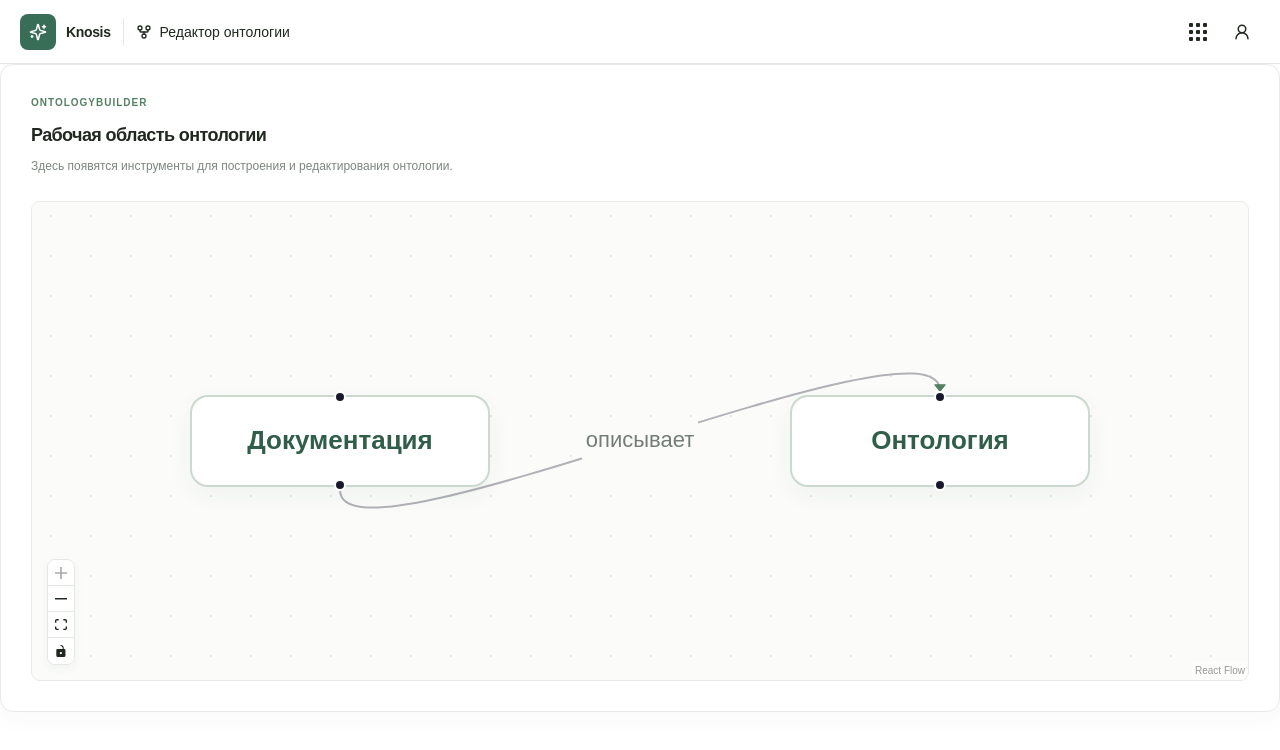
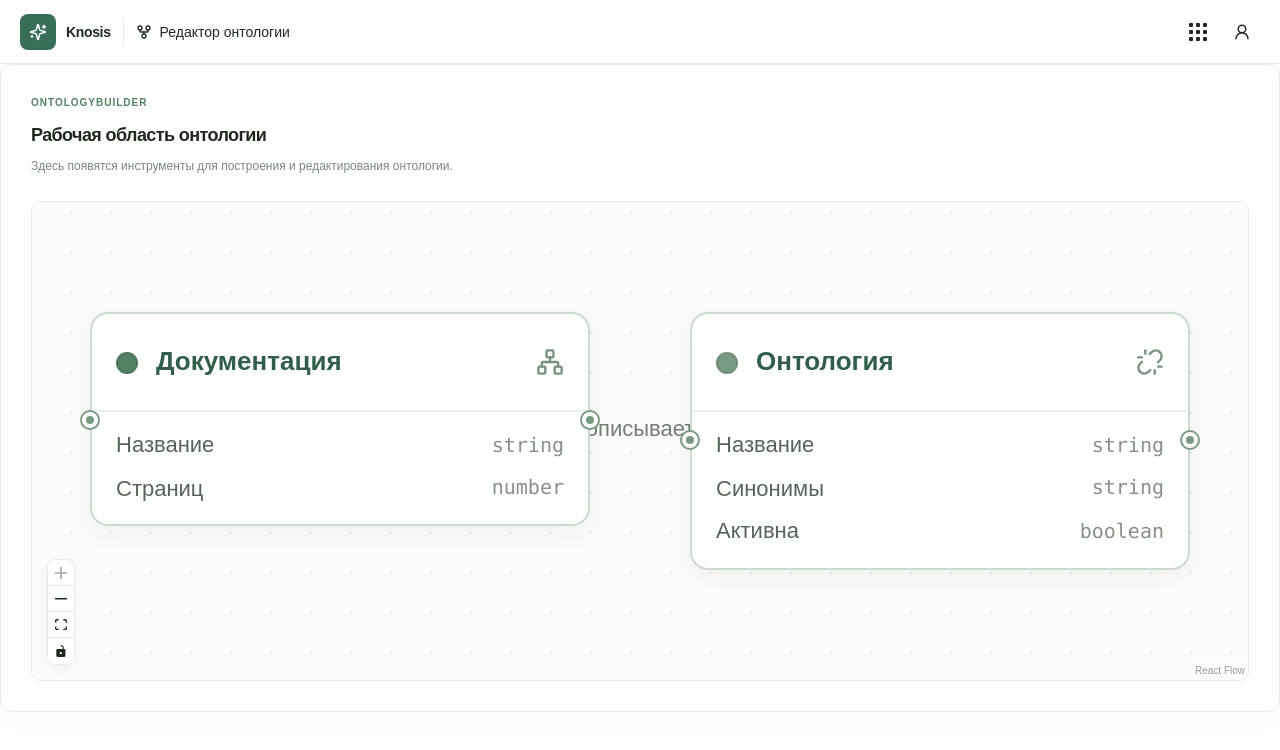
Before and after one commit to LarexSetch/knosis, a React (Vite) app in the folder frontend/: page /ontology-builder in a window 1280 px wide. Shown: the top 750 px of the page. Built offline with nearby package versions, Linux system fonts and the light colour scheme.

Commit message:
master Add props for node and visualize it

```diff
--- a/frontend/src/sections/ontology-builder/OntologyBuilder.css
+++ b/frontend/src/sections/ontology-builder/OntologyBuilder.css
@@ -6,17 +6,92 @@
   background: #fbfcfa;
 }
 
-.ontology-flow .react-flow__node-default {
-  min-width: 150px;
-  padding: 12px 18px;
+.ontology-flow .react-flow__node-ontology {
+  width: 250px;
+  padding: 0;
+  border: 0;
+  color: #315e49;
+  background: transparent;
+}
+
+.ontology-node {
+  overflow: hidden;
   border: 1px solid #cbd9ce;
   border-radius: 9px;
-  color: #315e49;
   background: #fff;
   box-shadow: 0 4px 12px #263b2b0d;
   font-family: 'Avenir Next', Avenir, sans-serif;
+}
+
+.ontology-node__header {
+  display: flex;
+  min-height: 48px;
+  align-items: center;
+  gap: 9px;
+  padding: 10px 12px;
+}
+
+.ontology-node__color {
+  width: 11px;
+  height: 11px;
+  flex: none;
+  border: 1px solid #00000014;
+  border-radius: 50%;
+}
+
+.ontology-node__name {
+  overflow: hidden;
+  flex: 1;
+  color: #315e49;
   font-size: 13px;
   font-weight: 600;
+  text-overflow: ellipsis;
+  white-space: nowrap;
+}
+
+.ontology-node__icons {
+  display: flex;
+  flex: none;
+  align-items: center;
+  gap: 5px;
+  color: #78917e;
+}
+
+.ontology-node__icon {
+  display: inline-flex;
+}
+
+.ontology-node__properties {
+  display: grid;
+  gap: 5px;
+  margin: 0;
+  padding: 8px 12px 10px;
+  border-top: 1px solid #edf0ec;
+  list-style: none;
+}
+
+.ontology-node__property {
+  display: flex;
+  align-items: center;
+  justify-content: space-between;
+  gap: 12px;
+  color: #57645a;
+  font-size: 11px;
+  font-weight: 500;
+}
+
+.ontology-node__property-type {
+  color: #879188;
+  font-family: ui-monospace, SFMono-Regular, Menlo, monospace;
+  font-size: 10px;
+}
+
+.ontology-flow .react-flow__handle {
+  width: 8px;
+  height: 8px;
+  border: 2px solid #fff;
+  background: #789a83;
+  box-shadow: 0 0 0 1px #789a83;
 }
 
 .ontology-flow .react-flow__edge-text {
--- a/frontend/src/sections/ontology-builder/OntologyBuilder.tsx
+++ b/frontend/src/sections/ontology-builder/OntologyBuilder.tsx
@@ -4,22 +4,51 @@ import {
   MarkerType,
   ReactFlow,
   type Edge,
-  type Node,
 } from '@xyflow/react';
 import { Route, Routes } from 'react-router-dom';
 import '@xyflow/react/dist/style.css';
 import './OntologyBuilder.css';
+import {
+  OntologyNode,
+  type OntologyFlowNode,
+  OntologyNodeIcon,
+} from './OntologyNode';
 
-const initialNodes: Node[] = [
+const nodeTypes = { ontology: OntologyNode };
+
+const initialNodes: OntologyFlowNode[] = [
   {
     id: 'documentation',
+    type: 'ontology',
+    draggable: true,
     position: { x: 80, y: 120 },
-    data: { label: 'Документация' },
+    data: {
+      color: '#548064',
+      name: 'Документация',
+      description: 'Документ, содержащий исходную информацию для построения онтологии.',
+      icons: [OntologyNodeIcon.ASSOCIATIONS],
+      properties: [
+        { name: 'Название', type: 'string', description: 'Название документа.' },
+        { name: 'Страниц', type: 'number', description: 'Количество страниц.' },
+      ],
+    },
   },
   {
     id: 'ontology',
+    type: 'ontology',
+    draggable: true,
     position: { x: 380, y: 120 },
-    data: { label: 'Онтология' },
+    data: {
+      color: '#789a83',
+      name: 'Онтология',
+      description: 'Формальная модель понятий предметной области и связей между ними.',
+      icons: [OntologyNodeIcon.DETACHED],
+      properties: [
+        { name: 'Название', type: 'string', description: 'Название онтологии.' },
+        { name: 'Синонимы', type: 'string', description: 'Альтернативные названия.' },
+        { name: 'Активна', type: 'boolean', description: 'Признак активности.' },
+      ],
+    },
   },
 ];
 
@@ -40,7 +69,13 @@ function OntologyWorkspace() {
       <h2>Рабочая область онтологии</h2>
       <p>Здесь появятся инструменты для построения и редактирования онтологии.</p>
       <div className="ontology-flow" aria-label="Граф онтологии">
-        <ReactFlow nodes={initialNodes} edges={initialEdges} fitView>
+        <ReactFlow
+          defaultNodes={initialNodes}
+          defaultEdges={initialEdges}
+          nodeTypes={nodeTypes}
+          nodesDraggable
+          fitView
+        >
           <Background color="#dce4dc" gap={20} />
           <Controls />
         </ReactFlow>
--- /dev/null
+++ b/frontend/src/sections/ontology-builder/OntologyNode.tsx
@@ -0,0 +1,67 @@
+import { Network, Unlink } from 'lucide-react';
+import { Handle, Position, type Node, type NodeProps } from '@xyflow/react';
+
+export type OntologyPropertyType = 'string' | 'number' | 'boolean';
+
+export enum OntologyNodeIcon {
+  ASSOCIATIONS = 'ASSOCIATIONS',
+  DETACHED = 'DETACHED',
+}
+
+export interface OntologyProperty {
+  name: string;
+  type: OntologyPropertyType;
+  description: string;
+}
+
+export interface OntologyNodeData extends Record<string, unknown> {
+  color: string;
+  name: string;
+  description: string;
+  icons: OntologyNodeIcon[];
+  properties: OntologyProperty[];
+}
+
+export type OntologyFlowNode = Node<OntologyNodeData, 'ontology'>;
+
+const iconComponents = {
+  [OntologyNodeIcon.ASSOCIATIONS]: { label: 'Связи', Icon: Network },
+  [OntologyNodeIcon.DETACHED]: { label: 'Изолированная', Icon: Unlink },
+} satisfies Record<OntologyNodeIcon, { label: string; Icon: typeof Network }>;
+
+export function OntologyNode({ data }: NodeProps<OntologyFlowNode>) {
+  return (
+    <article className="ontology-node">
+      <Handle type="target" position={Position.Left} />
+      <div className="ontology-node__header">
+        <span
+          className="ontology-node__color"
+          style={{ backgroundColor: data.color }}
+          aria-label={`Цвет ноды: ${data.color}`}
+        />
+        <span className="ontology-node__name">{data.name}</span>
+        <div className="ontology-node__icons" aria-label="Содержимое ноды">
+          {data.icons.map((icon) => {
+            const { label, Icon } = iconComponents[icon];
+            return (
+              <span className="ontology-node__icon" key={icon} title={label}>
+                <Icon size={14} aria-label={label} />
+              </span>
+            );
+          })}
+        </div>
+      </div>
+      {data.properties.length > 0 && (
+        <ul className="ontology-node__properties">
+          {data.properties.map((property) => (
+            <li className="ontology-node__property" key={property.name}>
+              <span>{property.name}</span>
+              <span className="ontology-node__property-type">{property.type}</span>
+            </li>
+          ))}
+        </ul>
+      )}
+      <Handle type="source" position={Position.Right} />
+    </article>
+  );
+}
```
